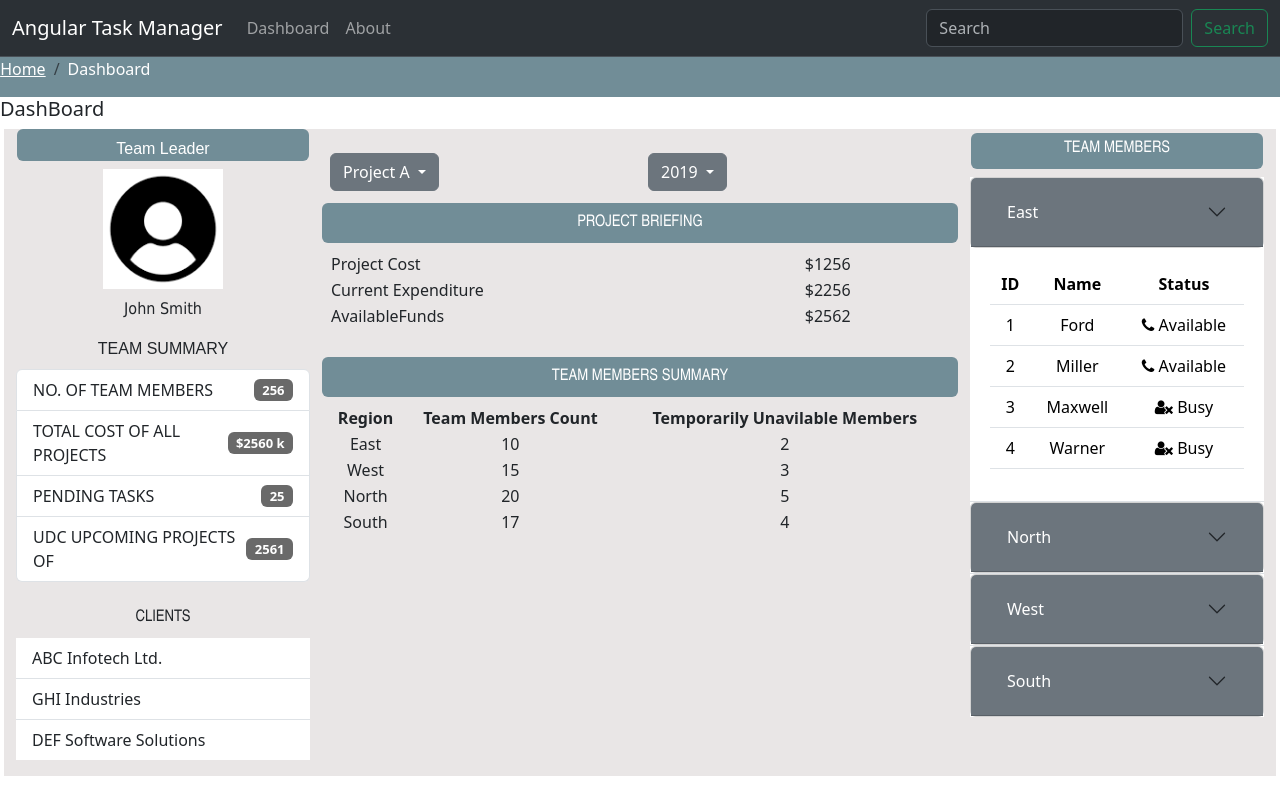
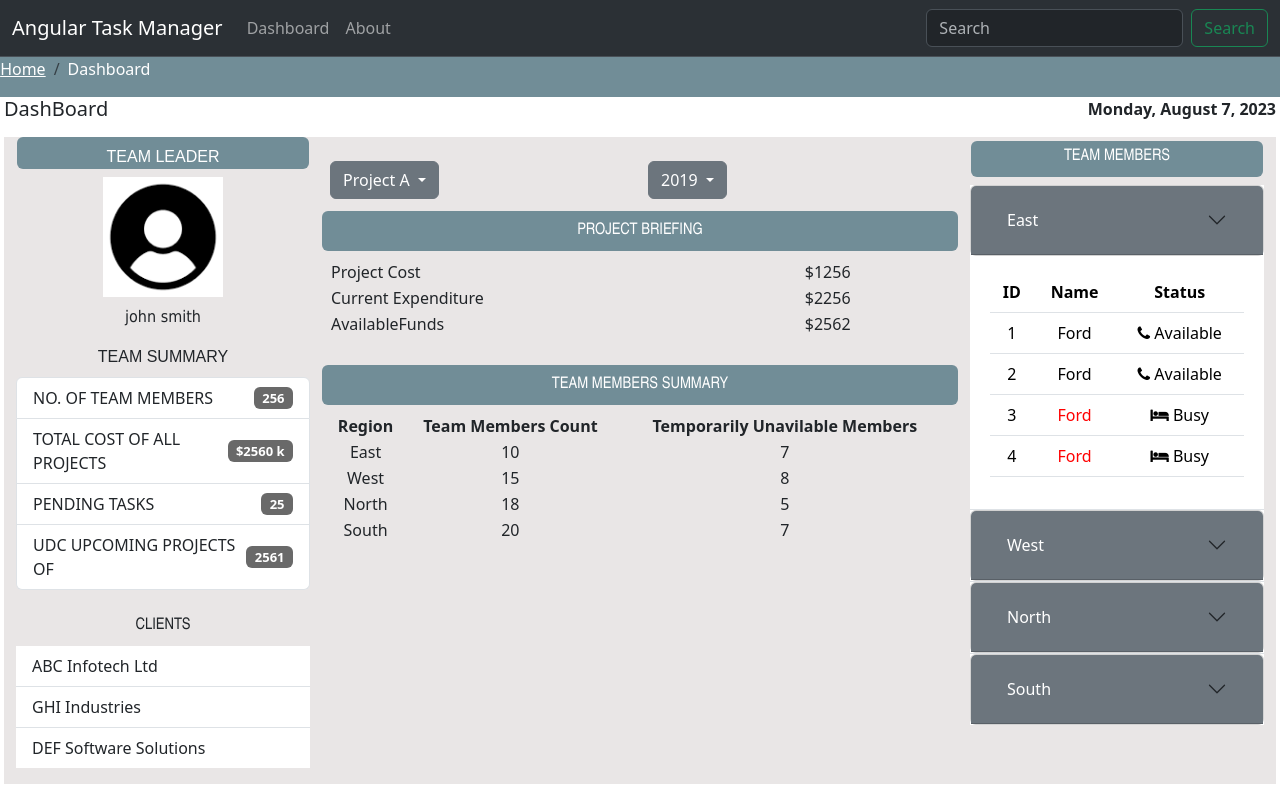
Before and after one commit to harshak02/TaskManager, an Angular app: page / in a window 1280 px wide. Built offline with nearby package versions, Linux system fonts and the light colour scheme.

Commit message:
added data bindings

```diff
--- a/src/app/dashboard/dashboard.component.html
+++ b/src/app/dashboard/dashboard.component.html
@@ -11,7 +11,11 @@
 <!-- pb means padding bottom -->
 <!-- mx means margin in x direction -->
 <!-- class="row" means display flex in row direction and col-x means x cells in coloums -->
-<h5>DashBoard</h5>
+<!-- mx-1 means margin in x axis and mx-auto means center a div-->
+<div class="mx-1 pb-0.5 d-flex justify-content-between">
+  <h5>DashBoard</h5>
+  <p style="font-weight: bold">{{ Today | date : "fullDate" }}</p>
+</div>
 <div class="row mx-1" style="background-color: #e9e6e6">
   <div class="col-lg-3 pb-3" style="background-color: #e9e6e6">
     <div class="row">
@@ -22,7 +26,7 @@
           font-family: 'Arial Narrow Bold', sans-serif;
         "
       >
-        {{ Designation }}
+        {{ Designation | uppercase }}
       </div>
       <div class="col-12 text-center mt-2">
         <img src="assets/user.png" alt="Err!!" width="120px" />
@@ -31,7 +35,7 @@
         class="col-12 text-center pt-2 pb-2 font-weight-bold"
         style="font-family: Tahoma, Geneva, Verdana, sans-serif"
       >
-        {{ Username }}
+        {{ Username | lowercase }}
       </div>
       <div class="col-12 text-center pt-2 pb-2" style="font-family: Arial">
         TEAM SUMMARY
@@ -86,9 +90,9 @@
     </div>
     <div class="col-12">
       <ul class="list-group list-group-flush">
-        <li class="list-group-item">ABC Infotech Ltd.</li>
-        <li class="list-group-item">GHI Industries</li>
-        <li class="list-group-item">DEF Software Solutions</li>
+        <li class="list-group-item" *ngFor="let client of Clients">
+          {{ client }}
+        </li>
       </ul>
     </div>
   </div>
@@ -104,13 +108,18 @@
                 data-bs-toggle="dropdown"
                 aria-expanded="false"
               >
-                Project A
+                {{ CurrentProjectSelected }}
               </button>
               <ul class="dropdown-menu dropdown-menu-dark">
-                <li><a class="dropdown-item active" href="#">Project A</a></li>
-                <li><a class="dropdown-item" href="#">Project B</a></li>
-                <li><a class="dropdown-item" href="#">Project C</a></li>
-                <li><a class="dropdown-item" href="#">Project D</a></li>
+                <li>
+                  <a
+                    class="dropdown-item"
+                    *ngFor="let project of Projects"
+                    onclick="return false"
+                    (click)="onProjectChange($event)"
+                    >{{ project }}</a
+                  >
+                </li>
               </ul>
             </div>
           </div>
@@ -125,10 +134,24 @@
                 2019
               </button>
               <ul class="dropdown-menu dropdown-menu-dark">
-                <li><a class="dropdown-item active" href="#">2019</a></li>
-                <li><a class="dropdown-item" href="#">2018</a></li>
-                <li><a class="dropdown-item" href="#">2017</a></li>
-                <li><a class="dropdown-item" href="#">2016</a></li>
+                <li>
+                  <a class="dropdown-item" *ngFor="let year of Years">
+                    <span [ngSwitch]="year">
+                      <span *ngSwitchCase="'2019'" style="color: green">{{
+                        year
+                      }}</span>
+                      <span *ngSwitchCase="'2018'" style="color: red">{{
+                        year
+                      }}</span>
+                      <span *ngSwitchCase="'2017'" style="color: skyblue">{{
+                        year
+                      }}</span>
+                      <span *ngSwitchDefault style="color: white">{{
+                        year
+                      }}</span>
+                    </span>
+                  </a>
+                </li>
               </ul>
             </div>
           </div>
@@ -167,25 +190,10 @@
                 <th>Team Members Count</th>
                 <th>Temporarily Unavilable Members</th>
               </tr>
-              <tr>
-                <td>East</td>
-                <td>10</td>
-                <td>2</td>
-              </tr>
-              <tr>
-                <td>West</td>
-                <td>15</td>
-                <td>3</td>
-              </tr>
-              <tr>
-                <td>North</td>
-                <td>20</td>
-                <td>5</td>
-              </tr>
-              <tr>
-                <td>South</td>
-                <td>17</td>
-                <td>4</td>
+              <tr *ngFor="let team of TeamMembersSummary">
+                <td>{{ team.Region }}</td>
+                <td>{{ team.TeamMembersCount }}</td>
+                <td>{{ team.TemporarilyUnavailableMembers }}</td>
               </tr>
             </table>
           </div>
@@ -203,31 +211,35 @@
       </div>
       <div class="col-lg-12 pt-2 text-center">
         <div class="accordion accordion-flush" id="accordionFlushExample">
-          <div class="accordion-item">
-            <h2 class="accordion-header" id="flush-headingOne">
+          <div
+            class="accordion-item"
+            *ngFor="let TeamMembersGroup of TeamMembers; let i = index"
+          >
+            <h2 class="accordion-header" [attr.id]="'flush-heading' + i">
               <div class="card">
-                <div class="card-header bg-secondary" id="card1">
+                <div class="card-header bg-secondary" [attr.id]="'card' + i">
                   <h2 class="mb-0 bg-secondary">
                     <button
                       class="accordion-button collapsed in bg-secondary"
                       type="button"
                       data-bs-toggle="collapse"
-                      data-bs-target="#flush-collapseOne"
+                      [attr.data-bs-target]="'#flush-collapse' + i"
                       aria-expanded="false"
-                      aria-controls="flush-collapseOne"
-                      style="color:white"
+                      [attr.aria-controls]="'flush-collapse' + i"
+                      style="color: white"
                     >
-                      East
+                      {{ TeamMembersGroup.Region }}
                     </button>
                   </h2>
                 </div>
               </div>
             </h2>
             <div
-              id="flush-collapseOne"
-              class="accordion-collapse collapse show"
-              aria-labelledby="flush-headingOne"
+              [attr.id]="'flush-collapse' + i"
+              class="accordion-collapse collapse"
+              [attr.aria-labelledby]="'flush-heading' + i"
               data-bs-parent="#accordionFlushExample"
+              [ngClass]="i == 0 ? 'show' : ''"
             >
               <div class="accordion-body">
                 <div class="card-body">
@@ -240,214 +252,31 @@
                       </tr>
                     </thead>
                     <tbody>
-                      <tr>
-                        <td>1</td>
-                        <td>Ford</td>
-                        <td><i class="fa fa-phone"></i> Available</td>
-                      </tr>
-                      <tr>
-                        <td>2</td>
-                        <td>Miller</td>
-                        <td><i class="fa fa-phone"></i> Available</td>
-                      </tr>
-                      <tr>
-                        <td>3</td>
-                        <td>Maxwell</td>
-                        <td><i class="fa fa-user-times"></i> Busy</td>
-                      </tr>
-                      <tr>
-                        <td>4</td>
-                        <td>Warner</td>
-                        <td><i class="fa fa-user-times"></i> Busy</td>
-                      </tr>
-                    </tbody>
-                  </table>
-                </div>
-              </div>
-            </div>
-          </div>
-          <div class="accordion-item">
-            <h2 class="accordion-header" id="flush-headingTwo">
-              <div class="card">
-                <div class="card-header bg-secondary" id="card2">
-                  <h2 class="mb-0">
-                    <button
-                      class="accordion-button collapsed bg-secondary"
-                      type="button"
-                      data-bs-toggle="collapse"
-                      data-bs-target="#flush-collapseTwo"
-                      aria-expanded="false"
-                      aria-controls="flush-collapseTwo"
-                      style="color:white"
-                    >
-                      North
-                    </button>
-                  </h2>
-                </div>
-              </div>
-            </h2>
-            <div
-              id="flush-collapseTwo"
-              class="accordion-collapse collapse"
-              aria-labelledby="flush-headingTwo"
-              data-bs-parent="#accordionFlushExample"
-            >
-              <div class="accordion-body">
-                <div class="card-body">
-                  <table class="table text-center">
-                    <thead>
-                      <tr>
-                        <th>ID</th>
-                        <th>Name</th>
-                        <th>Status</th>
-                      </tr>
-                    </thead>
-                    <tbody>
-                      <tr>
-                        <td>1</td>
-                        <td>Ford</td>
-                        <td><i class="fa fa-phone"></i> Available</td>
-                      </tr>
-                      <tr>
-                        <td>2</td>
-                        <td>Miller</td>
-                        <td><i class="fa fa-phone"></i> Available</td>
-                      </tr>
-                      <tr>
-                        <td>3</td>
-                        <td>Maxwell</td>
-                        <td><i class="fa fa-user-times"></i> Busy</td>
-                      </tr>
-                      <tr>
-                        <td>4</td>
-                        <td>Warner</td>
-                        <td><i class="fa fa-user-times"></i> Busy</td>
-                      </tr>
-                    </tbody>
-                  </table>
-                </div>
-              </div>
-            </div>
-          </div>
-          <div class="accordion-item">
-            <h2 class="accordion-header" id="flush-headingThree">
-              <div class="card">
-                <div class="card-header bg-secondary" id="card3">
-                  <h2 class="mb-0">
-                    <button
-                      class="accordion-button collapsed bg-secondary"
-                      type="button"
-                      data-bs-toggle="collapse"
-                      data-bs-target="#flush-collapseThree"
-                      aria-expanded="false"
-                      aria-controls="flush-collapseThree"
-                      style="color:white"
-                    >
-                      West
-                    </button>
-                  </h2>
-                </div>
-              </div>
-            </h2>
-            <div
-              id="flush-collapseThree"
-              class="accordion-collapse collapse"
-              aria-labelledby="flush-headingThree"
-              data-bs-parent="#accordionFlushExample"
-            >
-              <div class="accordion-body">
-                <div class="card-body">
-                  <table class="table text-center">
-                    <thead>
-                      <tr>
-                        <th>ID</th>
-                        <th>Name</th>
-                        <th>Status</th>
-                      </tr>
-                    </thead>
-                    <tbody>
-                      <tr>
-                        <td>1</td>
-                        <td>Ford</td>
-                        <td><i class="fa fa-phone"></i> Available</td>
-                      </tr>
-                      <tr>
-                        <td>2</td>
-                        <td>Miller</td>
-                        <td><i class="fa fa-phone"></i> Available</td>
-                      </tr>
-                      <tr>
-                        <td>3</td>
-                        <td>Maxwell</td>
-                        <td><i class="fa fa-user-times"></i> Busy</td>
-                      </tr>
-                      <tr>
-                        <td>4</td>
-                        <td>Warner</td>
-                        <td><i class="fa fa-user-times"></i> Busy</td>
-                      </tr>
-                    </tbody>
-                  </table>
-                </div>
-              </div>
-            </div>
-          </div>
-          <div class="accordion-item">
-            <h2 class="accordion-header" id="flush-headingFour">
-              <div class="card">
-                <div class="card-header bg-secondary" id="card4">
-                  <h2 class="mb-0">
-                    <button
-                      class="accordion-button collapsed bg-secondary"
-                      type="button"
-                      data-bs-toggle="collapse"
-                      data-bs-target="#flush-collapseFour"
-                      aria-expanded="false"
-                      aria-controls="flush-collapseFour"
-                      style="color:white"
-                    >
-                      South
-                    </button>
-                  </h2>
-                </div>
-              </div>
-            </h2>
-            <div
-              id="flush-collapseFour"
-              class="accordion-collapse collapse"
-              aria-labelledby="flush-headingFour"
-              data-bs-parent="#accordionFlushExample"
-            >
-              <div class="accordion-body">
-                <div class="card-body">
-                  <table class="table text-center">
-                    <thead>
-                      <tr>
-                        <th>ID</th>
-                        <th>Name</th>
-                        <th>Status</th>
-                      </tr>
-                    </thead>
-                    <tbody>
-                      <tr>
-                        <td>1</td>
-                        <td>Ford</td>
-                        <td><i class="fa fa-phone"></i> Available</td>
-                      </tr>
-                      <tr>
-                        <td>2</td>
-                        <td>Miller</td>
-                        <td><i class="fa fa-phone"></i> Available</td>
-                      </tr>
-                      <tr>
-                        <td>3</td>
-                        <td>Maxwell</td>
-                        <td><i class="fa fa-user-times"></i> Busy</td>
-                      </tr>
-                      <tr>
-                        <td>4</td>
-                        <td>Warner</td>
-                        <td><i class="fa fa-user-times"></i> Busy</td>
+                      <tr *ngFor="let teamMembers of TeamMembersGroup.Members">
+                        <td>{{ teamMembers.ID }}</td>
+                        <td
+                          [style.color]="
+                            teamMembers.Status == 'Busy' ? 'red' : 'black'
+                          "
+                        >
+                          {{ teamMembers.Name }}
+                        </td>
+                        <td>
+                          <div
+                            *ngIf="
+                              teamMembers.Status == 'Available';
+                              then firstTemplate;
+                              else secondTemplate
+                            "
+                          ></div>
+                          <ng-template #firstTemplate>
+                            <i class="fa fa-phone"></i> {{ teamMembers.Status }}
+                          </ng-template>
+                          <ng-template #secondTemplate>
+                            <i class="fa fa-bed"></i>
+                            {{ teamMembers.Status }}
+                          </ng-template>
+                        </td>
                       </tr>
                     </tbody>
                   </table>
--- a/src/app/dashboard/dashboard.component.ts
+++ b/src/app/dashboard/dashboard.component.ts
@@ -8,15 +8,23 @@ import { Component, OnInit } from '@angular/core';
 
 export class DashboardComponent implements OnInit {
 
-  Designation : string | undefined;
-  Username : string | undefined;
-  NoOfTeamMembers : number | undefined;
-  TotalCostOfAllProjects : number | undefined;
-  PendingTasks : number | undefined;
-  UpComingProjects : number | undefined;
-  ProjectCost : number | undefined;
-  CurrentExpenditure : number | undefined;
-  AvailableFunds : number | undefined;
+  Designation: string = "";
+  Username: string = "";
+  NoOfTeamMembers: number = 0;
+  TotalCostOfAllProjects: number = 0;
+  PendingTasks: number = 0;
+  UpComingProjects: number = 0;
+  ProjectCost: number = 0;
+  CurrentExpenditure: number = 0;
+  AvailableFunds: number = 0;
+  CurrentProjectSelected : string = "Project A";
+  Today : Date | undefined;
+
+  Clients: string[] = [];
+  Projects: string[] = [];
+  Years: number[] = [];
+  TeamMembersSummary: any = [];
+  TeamMembers: any = [];
 
   ngOnInit(): void {
     this.Designation = "Team Leader";
@@ -28,6 +36,86 @@ export class DashboardComponent implements OnInit {
     this.ProjectCost = 1256;
     this.CurrentExpenditure = 2256;
     this.AvailableFunds = 2562;
+    this.Today = new Date();
+    this.Clients = [
+      "ABC Infotech Ltd",
+      "GHI Industries",
+      "DEF Software Solutions"
+    ];
+    this.Projects = [
+      "Project A",
+      "Project B",
+      "Project C",
+      "Project D",
+    ];
+    for(var i = 2019;i>=2010;i--){
+      this.Years.push(i);
+    }
+    this.TeamMembersSummary = [
+      {Region : "East",TeamMembersCount : 10,TemporarilyUnavailableMembers : 7},
+      {Region : "West",TeamMembersCount : 15,TemporarilyUnavailableMembers : 8},
+      {Region : "North",TeamMembersCount : 18,TemporarilyUnavailableMembers : 5},
+      {Region : "South",TeamMembersCount : 20,TemporarilyUnavailableMembers : 7}
+    ]
+    this.TeamMembers = [
+      {
+        Region : "East",Members : [
+          {ID : 1, Name : "Ford", Status : "Available"},
+          {ID : 2, Name : "Ford", Status : "Available"},
+          {ID : 3, Name : "Ford", Status : "Busy"},
+          {ID : 4, Name : "Ford", Status : "Busy"}
+        ]
+      },
+      {
+        Region : "West",Members : [
+          {ID : 1, Name : "Mustang", Status : "Busy"},
+          {ID : 2, Name : "Ford", Status : "Busy"},
+          {ID : 3, Name : "Ford", Status : "Available"},
+          {ID : 4, Name : "Ford", Status : "Available"}
+        ]
+      },
+      {
+        Region : "North",Members : [
+          {ID : 1, Name : "Harry", Status : "Available"},
+          {ID : 2, Name : "Ford", Status : "Available"},
+          {ID : 3, Name : "Ford", Status : "Available"},
+          {ID : 4, Name : "Ford", Status : "Available"}
+        ]
+      },
+      {
+        Region : "South",Members : [
+          {ID : 1, Name : "Jenny", Status : "Available"},
+          {ID : 2, Name : "Ford", Status : "Available"},
+          {ID : 3, Name : "Ford", Status : "Available"},
+          {ID : 4, Name : "Ford", Status : "Available"}
+        ]
+      }
+    ]
+  }
+
+  onProjectChange($event : any){
+    var year = $event.target.innerHTML;
+    this.CurrentProjectSelected = year;
+    if(year=="Project A"){
+      this.AvailableFunds = 95741,
+      this.CurrentExpenditure = 5798,
+      this.ProjectCost = 6831
+    }
+    else if(year=="Project B"){
+      this.AvailableFunds = 44131,
+      this.CurrentExpenditure = 571498,
+      this.ProjectCost = 6841331
+    }
+    else if(year=="Project C"){
+      this.AvailableFunds = 1574141,
+      this.CurrentExpenditure = 514798,
+      this.ProjectCost = 16831
+    }
+    else{
+      this.AvailableFunds = 595741,
+      this.CurrentExpenditure = 5798,
+      this.ProjectCost = 5831
+    }
   }
 
 }
```
Also changed, not shown: angularNotes.txt (added).
